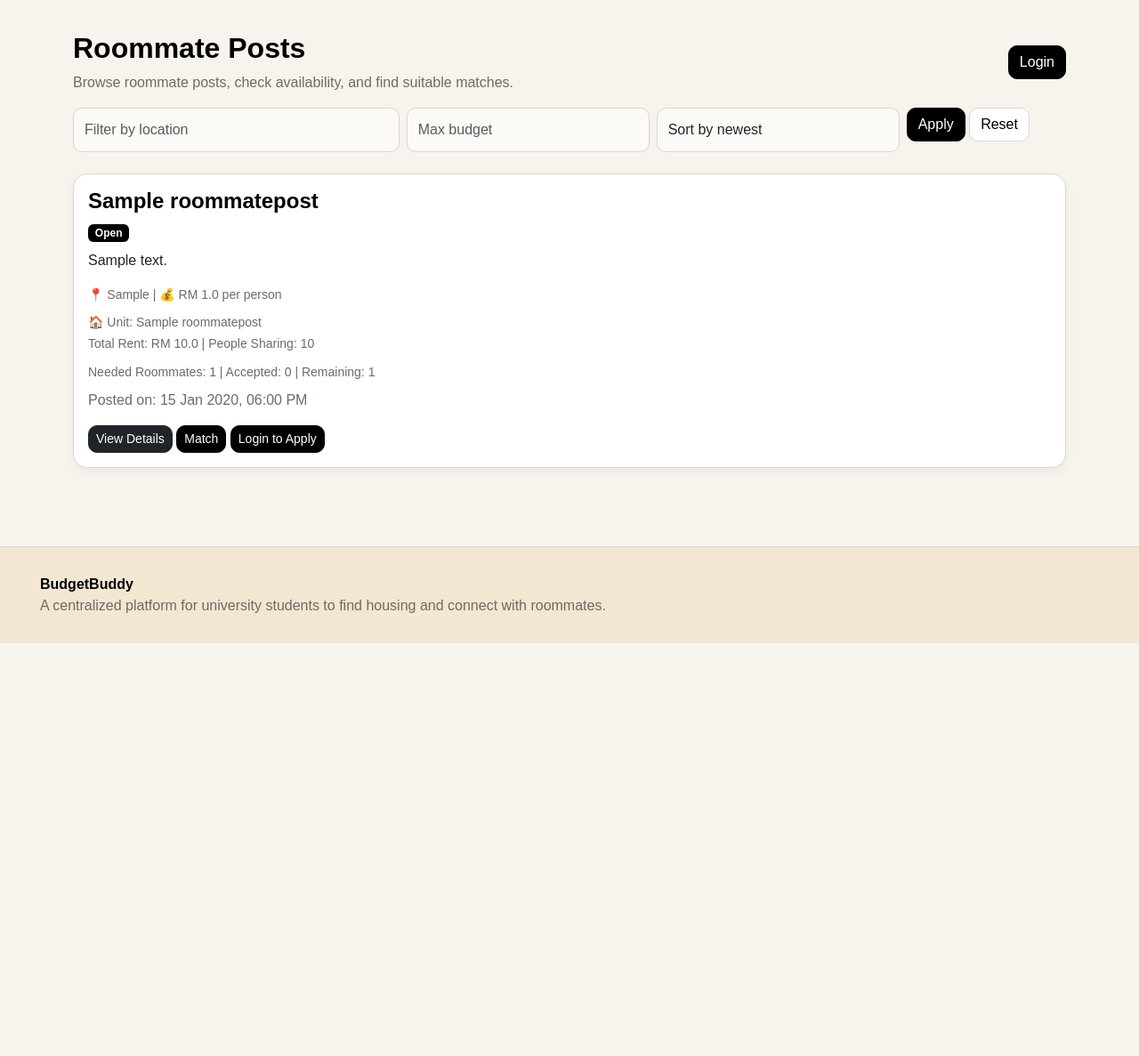
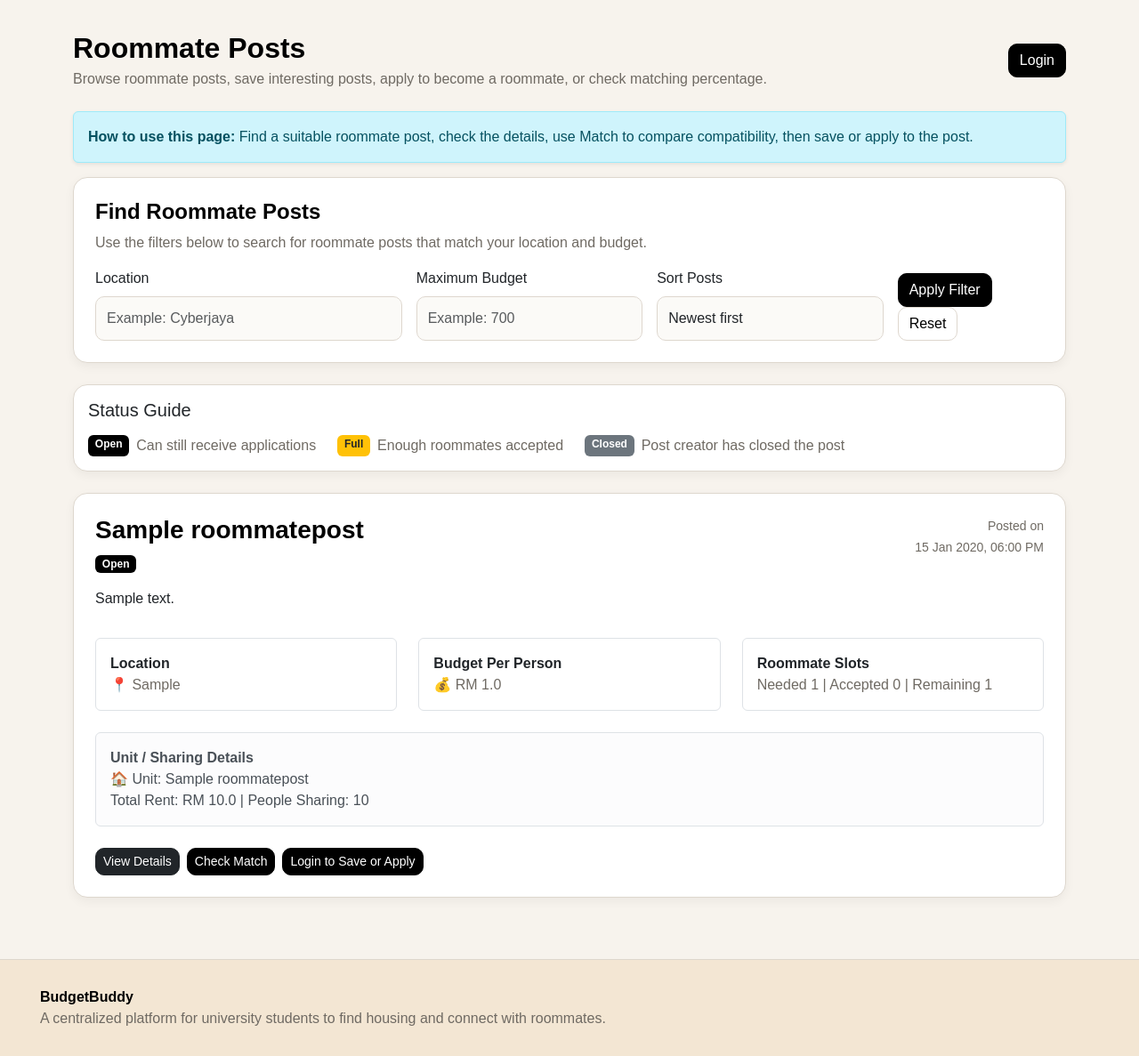
Before and after one commit to GordanEatCodes/GitProject-BudgetBuddy, a Django app: page /roommates/ in a window 1280 px wide. Shown: the part 77-1264 px from the top of the page at 89% size. Before the commit the page ends 800 px from the top, so only its background shows below. Run offline with Django 5.2, Linux system fonts and the light colour scheme; tables that the repository leaves empty hold one stand-in row (values such as "Sample post").

Commit message:
improve roommate list UI

```diff
--- a/roommate/templates/roommate/roommate_list.html
+++ b/roommate/templates/roommate/roommate_list.html
@@ -2,31 +2,27 @@
 
 {% block content %}
 
-<div class="d-flex justify-content-between align-items-center mb-3">
+<div class="d-flex justify-content-between align-items-center mb-4">
     <div>
-        <h2>Roommate Posts</h2>
+        <h2 class="mb-1">Roommate Posts</h2>
         <p class="text-muted mb-0">
-            Browse roommate posts, check availability, and find suitable matches.
+            Browse roommate posts, save interesting posts, apply to become a roommate, or check matching percentage.
         </p>
     </div>
 
     <div>
         {% if user.is_authenticated %}
 
-            <a href="{% url 'roommate_dashboard' %}" class="btn btn-secondary">
+            <a href="{% url 'roommate_dashboard' %}" class="btn btn-secondary me-2">
                 My Dashboard
             </a>
 
-            <a href="{% url 'saved_roommate_posts' %}" class="btn btn-secondary">
+            <a href="{% url 'saved_roommate_posts' %}" class="btn btn-secondary me-2">
                 Saved Posts
             </a>
 
             <a href="{% url 'add_roommate' %}" class="btn btn-primary">
-                + Add Roommate Post
-            </a>
-
-            <a href="{% url 'my_roommate_applications' %}" class="btn btn-secondary">
-                My Applications
+                + Create Post
             </a>
 
         {% else %}
@@ -40,27 +36,44 @@
 </div>
 
 
-<form method="GET" class="row g-2 mb-4">
+<div class="alert alert-info shadow-sm">
+    <strong>How to use this page:</strong>
+    Find a suitable roommate post, check the details, use Match to compare compatibility, then save or apply to the post.
+</div>
+
+
+<div class="card p-4 mb-4 shadow-sm">
+
+    <h4 class="mb-2">Find Roommate Posts</h4>
+
+    <p class="text-muted">
+        Use the filters below to search for roommate posts that match your location and budget.
+    </p>
+
+    <form method="GET" class="row g-3">
 
         <div class="col-md-4">
+            <label class="form-label">Location</label>
             <input type="text"
                    name="location"
                    class="form-control"
-               placeholder="Filter by location"
+                   placeholder="Example: Cyberjaya"
                    value="{{ location|default:'' }}">
         </div>
 
         <div class="col-md-3">
+            <label class="form-label">Maximum Budget</label>
             <input type="number"
                    name="max_budget"
                    class="form-control"
-               placeholder="Max budget"
+                   placeholder="Example: 700"
                    value="{{ max_budget|default:'' }}">
         </div>
 
         <div class="col-md-3">
+            <label class="form-label">Sort Posts</label>
             <select name="sort" class="form-control">
-            <option value="">Sort by newest</option>
+                <option value="">Newest first</option>
 
                 <option value="newest" {% if sort == 'newest' %}selected{% endif %}>
                     Newest first
@@ -80,29 +93,63 @@
             </select>
         </div>
 
-    <div class="col-md-2">
+        <div class="col-md-2 d-flex align-items-end">
+            <div>
                 <button type="submit" class="btn btn-primary">
-            Apply
+                    Apply Filter
                 </button>
 
                 <a href="{% url 'roommate_list' %}" class="btn btn-secondary">
                     Reset
                 </a>
             </div>
+        </div>
 
     </form>
+
+</div>
+
+
+<div class="card p-3 mb-4 shadow-sm">
+    <h5>Status Guide</h5>
+
+    <div class="d-flex flex-wrap gap-2 mt-2">
+
+        <span class="badge bg-success">
+            Open
+        </span>
+        <span class="text-muted me-3">
+            Can still receive applications
+        </span>
+
+        <span class="badge bg-warning text-dark">
+            Full
+        </span>
+        <span class="text-muted me-3">
+            Enough roommates accepted
+        </span>
+
+        <span class="badge bg-secondary">
+            Closed
+        </span>
+        <span class="text-muted">
+            Post creator has closed the post
+        </span>
+
+    </div>
+</div>
 
 
 {% for post in posts %}
 
-    <div class="card mb-3 p-3 shadow-sm">
+    <div class="card mb-4 p-4 shadow-sm">
 
         <div class="d-flex justify-content-between align-items-start">
 
             <div>
-                <h4>{{ post.title }}</h4>
+                <h3 class="mb-2">{{ post.title }}</h3>
 
-                <p class="mb-2">
+                <div class="mb-2">
                     {% if post.post_status == 'open' %}
                         <span class="badge bg-success">Open</span>
                     {% elif post.post_status == 'full' %}
@@ -110,10 +157,7 @@
                     {% else %}
                         <span class="badge bg-secondary">Closed</span>
                     {% endif %}
-                </p>
-            </div>
 
-            <div>
                     {% if user.is_authenticated and post.created_by == user %}
                         <span class="badge bg-dark">
                             Your Post
@@ -126,59 +170,90 @@
                         </span>
                     {% endif %}
                 </div>
+            </div>
+
+            <div class="text-end">
+                <small class="text-muted">
+                    Posted on<br>
+                    {{ post.created_at|date:"d M Y, h:i A" }}
+                </small>
+            </div>
 
         </div>
 
 
-        <p>{{ post.description }}</p>
+        <p class="mt-2">
+            {{ post.description }}
+        </p>
 
-        <small>
-            📍 {{ post.location }} | 💰 RM {{ post.budget }} per person
-        </small>
+
+        <div class="row mt-3">
+
+            <div class="col-md-4 mb-2">
+                <div class="border rounded p-3 h-100">
+                    <strong>Location</strong>
+                    <p class="text-muted mb-0">
+                        📍 {{ post.location }}
+                    </p>
+                </div>
+            </div>
+
+            <div class="col-md-4 mb-2">
+                <div class="border rounded p-3 h-100">
+                    <strong>Budget Per Person</strong>
+                    <p class="text-muted mb-0">
+                        💰 RM {{ post.budget }}
+                    </p>
+                </div>
+            </div>
+
+            <div class="col-md-4 mb-2">
+                <div class="border rounded p-3 h-100">
+                    <strong>Roommate Slots</strong>
+                    <p class="text-muted mb-0">
+                        Needed {{ post.needed_roommates }} |
+                        Accepted {{ post.accepted_roommates_count }} |
+                        Remaining {{ post.remaining_roommates_needed }}
+                    </p>
+                </div>
+            </div>
+
+        </div>
+
 
         {% if post.unit_name or post.total_rent %}
-            <div class="mt-2">
+
+            <div class="alert alert-light border mt-3 mb-0">
+
+                <strong>Unit / Sharing Details</strong>
+
+                <br>
 
                 {% if post.unit_name %}
-                    <small>
                     🏠 Unit: {{ post.unit_name }}
-                    </small>
                     <br>
                 {% endif %}
 
                 {% if post.total_rent %}
-                    <small>
                     Total Rent: RM {{ post.total_rent }} |
                     People Sharing: {{ post.total_people }}
-                    </small>
-                    <br>
                 {% endif %}
 
             </div>
+
         {% endif %}
 
-        <div class="mt-2">
-            <small>
-                Needed Roommates: {{ post.needed_roommates }} |
-                Accepted: {{ post.accepted_roommates_count }} |
-                Remaining: {{ post.remaining_roommates_needed }}
-            </small>
-        </div>
 
-        <p class="text-muted mb-2 mt-2">
-            Posted on: {{ post.created_at|date:"d M Y, h:i A" }}
-        </p>
-
-
-        <div class="mt-2">
+        <div class="mt-4 d-flex flex-wrap gap-2">
 
             <a href="{% url 'roommate_detail' post.id %}" class="btn btn-sm btn-dark">
                 View Details
             </a>
 
             <a href="{% url 'match_roommates' post.id %}" class="btn btn-sm btn-info">
-                Match
+                Check Match
             </a>
+
 
             {% if user.is_authenticated %}
 
@@ -192,10 +267,11 @@
                         </button>
                     {% else %}
                         <button type="submit" class="btn btn-sm btn-outline-primary">
-                            Save
+                            Save Post
                         </button>
                     {% endif %}
                 </form>
+
 
                 {% if post.created_by == user %}
 
@@ -216,19 +292,19 @@
                     {% if post.post_status == 'open' and post.created_by %}
 
                         <a href="{% url 'apply_roommate' post.id %}" class="btn btn-sm btn-primary">
-                            Apply
+                            Apply to be Roommate
                         </a>
 
                     {% elif post.post_status == 'full' %}
 
                         <button class="btn btn-sm btn-secondary" disabled>
-                            Full
+                            This Post is Full
                         </button>
 
                     {% elif post.post_status == 'closed' %}
 
                         <button class="btn btn-sm btn-secondary" disabled>
-                            Closed
+                            This Post is Closed
                         </button>
 
                     {% endif %}
@@ -238,7 +314,7 @@
             {% else %}
 
                 <a href="/login/" class="btn btn-sm btn-primary">
-                    Login to Apply
+                    Login to Save or Apply
                 </a>
 
             {% endif %}
@@ -249,21 +325,21 @@
 
 {% empty %}
 
-    <div class="card p-4 text-center shadow-sm">
-        <h5>No roommate posts found.</h5>
+    <div class="card p-5 text-center shadow-sm">
+        <h4>No roommate posts found.</h4>
 
         <p class="text-muted">
-            Try changing your filter or add a new roommate post.
+            Try changing your filters or create a new roommate post.
         </p>
 
         {% if user.is_authenticated %}
 
-            <a href="{% url 'roommate_dashboard' %}" class="btn btn-secondary">
-                My Dashboard
+            <a href="{% url 'add_roommate' %}" class="btn btn-primary">
+                + Create Roommate Post
             </a>
 
-            <a href="{% url 'add_roommate' %}" class="btn btn-primary">
-                + Add Roommate Post
+            <a href="{% url 'roommate_dashboard' %}" class="btn btn-secondary">
+                Back to Dashboard
             </a>
 
         {% else %}
```
Lines whose indentation alone changed are shown as unchanged.
